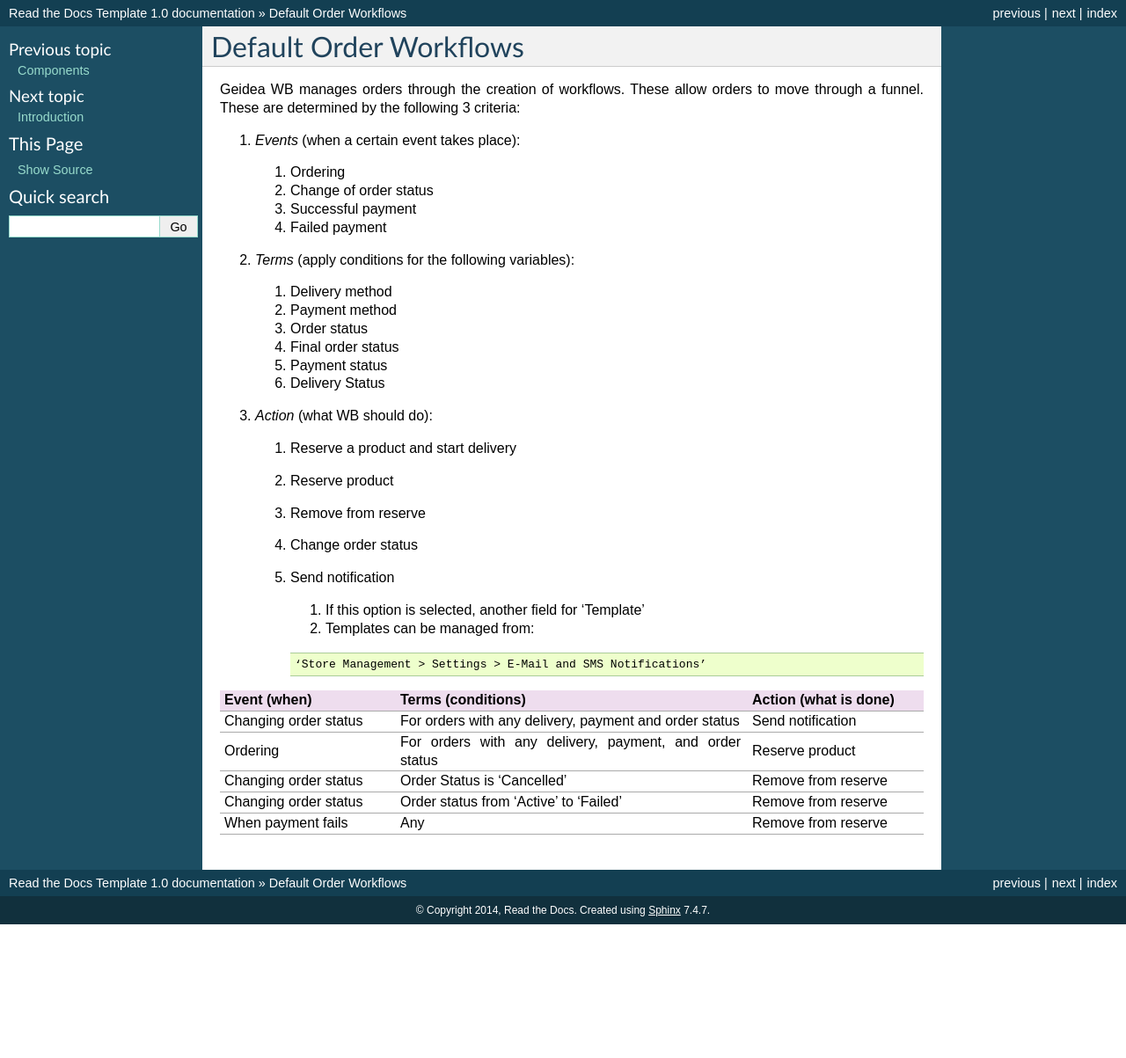
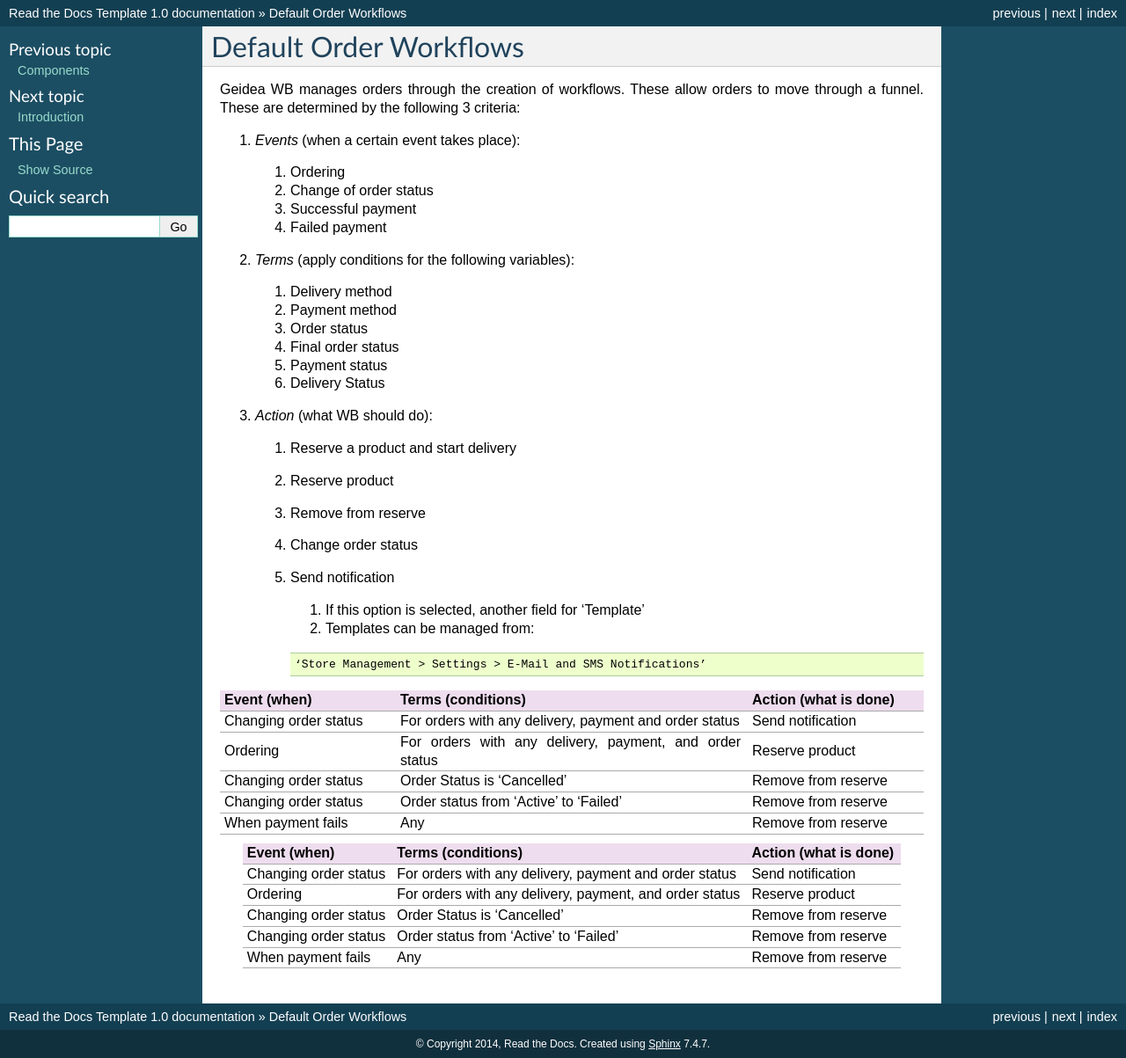
Before and after one commit to KhalilMayyasi/WBDocumentation, a Sphinx documentation site: the page built from docs/DefaultOrderWorkflows.rst, in a window 1280 px wide. Shown: the whole page at 88% size. Built offline with Sphinx 7.4.7, drawn with Linux system fonts in a browser that asks for light colours; before the commit the page ends 1051 px from its top, so only the background shows below that.

Commit message:
Added a new table style

```diff
--- a/docs/DefaultOrderWorkflows.rst
+++ b/docs/DefaultOrderWorkflows.rst
@@ -59,3 +59,19 @@ Geidea WB manages orders through the creation of workflows. These allow orders t
    * - When payment fails
      - Any
      - Remove from reserve
+
++------------------------+----------------------------------------+-----------------------+
+| Event (when)           | Terms (conditions)                     | Action (what is done) |
++========================+========================================+=======================+
+| Changing order status  | For orders with any delivery,          | Send notification     |
+|                        | payment and order status               |                       |
++------------------------+----------------------------------------+-----------------------+
+| Ordering               | For orders with any delivery,          | Reserve product       |
+|                        | payment, and order status              |                       |
++------------------------+----------------------------------------+-----------------------+
+| Changing order status  | Order Status is ‘Cancelled’            | Remove from reserve   |
++------------------------+----------------------------------------+-----------------------+
+| Changing order status  | Order status from ‘Active’ to ‘Failed’ | Remove from reserve   |
++------------------------+----------------------------------------+-----------------------+
+| When payment fails     | Any                                    | Remove from reserve   |
++------------------------+----------------------------------------+-----------------------+
```
